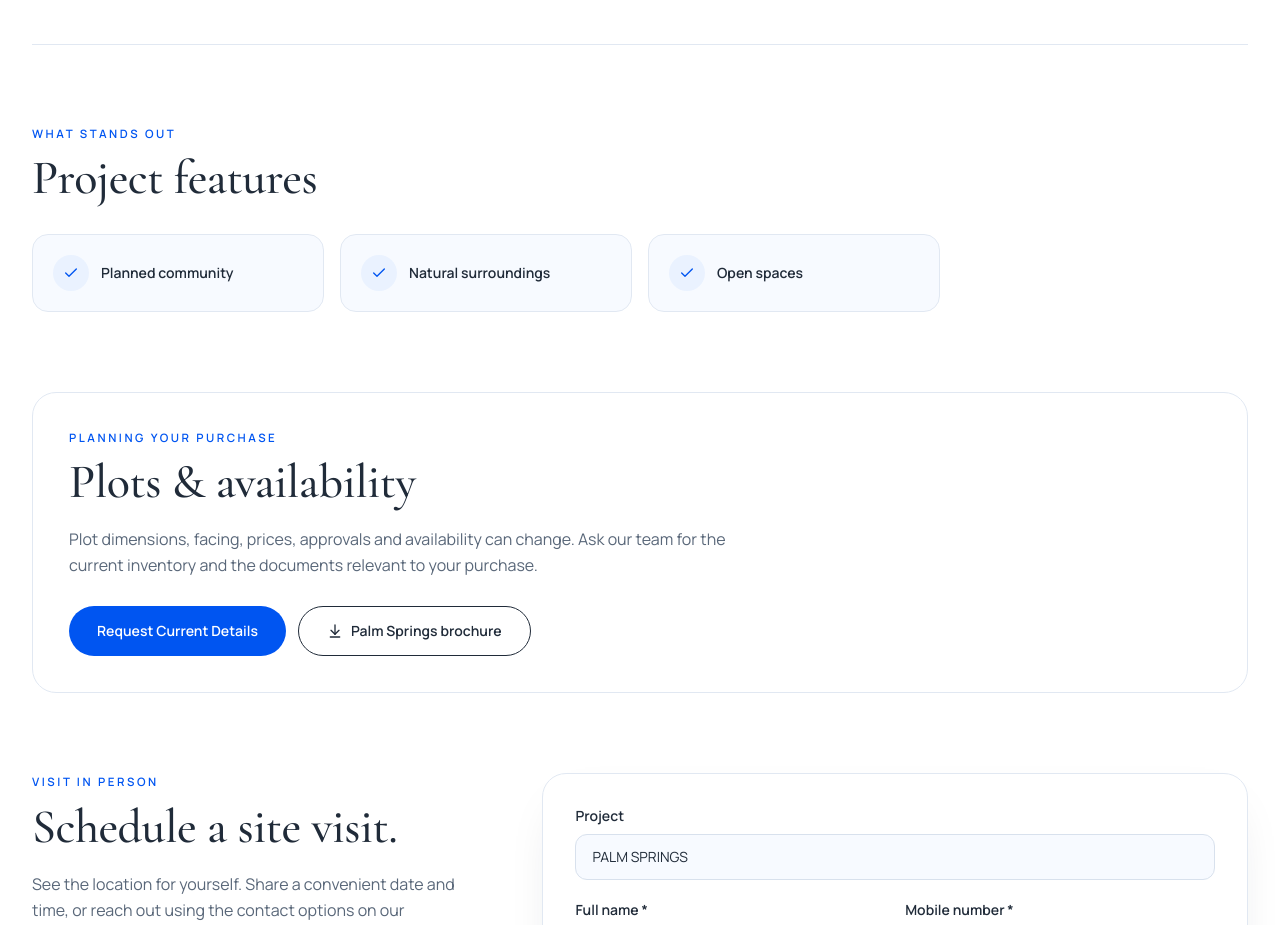
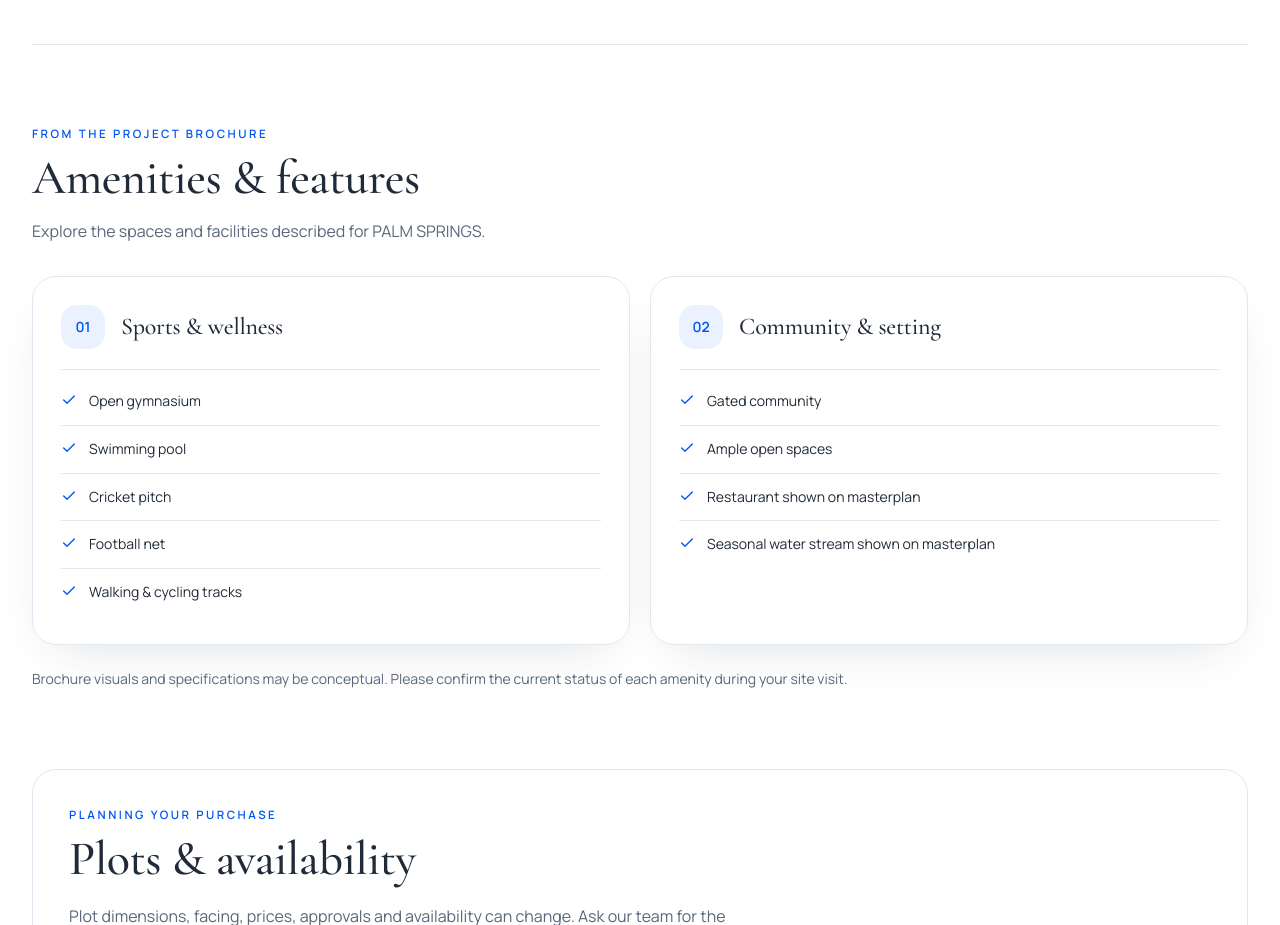
Before and after one commit to deveshqurilo-sudo/bhopal-developer, a Next.js app: page /projects/palm-springs in a window 1280 px wide. Shown: the part 1920-2845 px from the top of the page. Built offline with nearby package versions, Linux system fonts and the light colour scheme.

Commit message:
feat: enhance project details structure, update amenities format, and improve brochure descriptions

```diff
--- a/src/app/projects/[slug]/page.tsx
+++ b/src/app/projects/[slug]/page.tsx
@@ -215,21 +215,46 @@
         </section>
 
         <section id="amenities" className="scroll-mt-24 pt-20">
-          <p className="eyebrow">What stands out</p>
-          <h2 className="mt-3 text-4xl md:text-5xl">Project features</h2>
-          <div className="mt-8 grid gap-4 sm:grid-cols-2 lg:grid-cols-4">
-            {amenities.map((amenity) => (
+          <p className="eyebrow">From the project brochure</p>
+          <h2 className="mt-3 text-4xl md:text-5xl">Amenities & features</h2>
+          <p className="mt-4 max-w-2xl leading-relaxed text-muted-foreground">
+            Explore the spaces and facilities described for {project.name}.
+          </p>
+          <div
+            className={`mt-8 grid gap-5 md:grid-cols-2 ${amenities.length > 2 ? "xl:grid-cols-3" : ""}`}
+          >
+            {amenities.map((group, index) => (
               <div
-                key={amenity}
-                className="flex items-center gap-3 rounded-2xl border bg-secondary/60 p-5"
+                key={group.title}
+                className="rounded-3xl border bg-card p-6 shadow-soft md:p-7"
               >
-                <span className="grid h-9 w-9 shrink-0 place-items-center rounded-full bg-accent text-primary">
-                  <Check className="h-4 w-4" />
-                </span>
-                <span className="text-sm font-semibold">{amenity}</span>
+                <div className="flex items-center gap-4 border-b pb-5">
+                  <span className="grid h-11 w-11 shrink-0 place-items-center rounded-2xl bg-accent text-sm font-semibold text-primary">
+                    {String(index + 1).padStart(2, "0")}
+                  </span>
+                  <h3 className="text-2xl leading-tight">{group.title}</h3>
+                </div>
+                <ul className="mt-2 divide-y">
+                  {group.items.map((item) => (
+                    <li
+                      key={item}
+                      className="flex items-start gap-3 py-3 text-sm leading-relaxed"
+                    >
+                      <Check
+                        className="mt-0.5 h-4 w-4 shrink-0 text-primary"
+                        aria-hidden="true"
+                      />
+                      <span>{item}</span>
+                    </li>
+                  ))}
+                </ul>
               </div>
             ))}
           </div>
+          <p className="mt-6 text-sm text-muted-foreground">
+            Brochure visuals and specifications may be conceptual. Please
+            confirm the current status of each amenity during your site visit.
+          </p>
         </section>
 
         <section id="plots" className="scroll-mt-24 pt-20">
--- a/src/components/layout/footer.tsx
+++ b/src/components/layout/footer.tsx
@@ -2,7 +2,7 @@
 import { navigation, siteConfig } from "@/config/site";
 import { Brand } from "./brand";
 
-type SocialNetwork = "Instagram" | "Facebook" | "LinkedIn";
+type SocialNetwork = "Instagram" | "Facebook";
 
 function SocialIcon({ network }: { network: SocialNetwork }) {
   if (network === "Instagram") {
@@ -29,11 +29,7 @@
       className="h-5 w-5"
       aria-hidden="true"
     >
-      {network === "Facebook" ? (
-        <path d="M16.7 12.9h-3V22H9.6v-9.1H7V9.2h2.6V6.7C9.6 3.5 11 2 14 2h3v3.7h-1.9c-1.4 0-1.5.5-1.5 1.5v2h3.3l-.2 3.7Z" />
-      ) : (
-        <path d="M4.6 3a2 2 0 1 0 0 4 2 2 0 0 0 0-4ZM3 9h3.2v12H3V9Zm5.4 0h3.1v1.6h.1c.4-.8 1.4-1.8 3.1-1.8 3.3 0 3.9 2.1 3.9 4.8V21h-3.2v-6.6c0-1.6 0-3.6-2.2-3.6s-2.6 1.7-2.6 3.5V21H8.4V9Z" />
-      )}
+      <path d="M16.7 12.9h-3V22H9.6v-9.1H7V9.2h2.6V6.7C9.6 3.5 11 2 14 2h3v3.7h-1.9c-1.4 0-1.5.5-1.5 1.5v2h3.3l-.2 3.7Z" />
     </svg>
   );
 }
@@ -42,7 +38,6 @@
   const socialLinks = [
     { label: "Instagram", href: siteConfig.social.instagram },
     { label: "Facebook", href: siteConfig.social.facebook },
-    { label: "LinkedIn", href: siteConfig.social.linkedin },
   ] as const;
 
   return (
--- a/src/features/projects/data/project-details.ts
+++ b/src/features/projects/data/project-details.ts
@@ -6,26 +6,54 @@
   gallery: readonly ProjectImage[];
   galleryNote: string;
   highlights: readonly { label: string; value: string }[];
-  amenities: readonly string[];
+  amenities: readonly {
+    title: string;
+    items: readonly string[];
+  }[];
   brochure: { title: string; href: string; fileName: string };
 }
 
 const details: Record<string, Omit<ProjectDetail, "project">> = {
   "shiv-shakti-dham": {
     gallery: projectImages["shiv-shakti-dham"],
-    galleryNote:
-      "Project concept renders.",
+    galleryNote: "Project concept renders.",
     highlights: [
       { label: "Property type", value: "Residential & commercial plots" },
       { label: "Setting", value: "Main highway, Vidisha Road, Raisen" },
-      { label: "Plot sizes", value: "residential - 800 sqft-1100 sqft Commercial -2500 sqft -15000 sqft" },
-      { label: "Pricing", value: "2000/- sqft for Residential  5000/- sqft for commercial " },
+      {
+        label: "Plot sizes",
+        value:
+          "residential - 800 sqft-1100 sqft Commercial -2500 sqft -15000 sqft",
+      },
+      {
+        label: "Pricing",
+        value: "2000/- sqft for Residential  5000/- sqft for commercial ",
+      },
     ],
     amenities: [
-      "Main highway access",
-      "Residential plots",
-      "Commercial plots",
-      "Road connectivity",
+      {
+        title: "Access & planning",
+        items: [
+          "Main 200 ft road access",
+          "Wide cemented internal roads",
+          "Vaastu-based planning",
+          "Hill-view plots",
+        ],
+      },
+      {
+        title: "Utilities & security",
+        items: [
+          "Concrete drainage system",
+          "Electricity",
+          "Rainwater harvesting",
+          "24×7 security system",
+          "Gated community",
+        ],
+      },
+      {
+        title: "Green spaces",
+        items: ["Temple", "Large gardens", "Forest surroundings"],
+      },
     ],
     brochure: {
       title: "Shiv Shakti Dham brochure",
@@ -35,15 +63,46 @@
   },
   "royal-green-park": {
     gallery: projectImages["royal-green-park"],
-    galleryNote:
-      "Project concept renders.",
+    galleryNote: "Project concept renders.",
     highlights: [
       { label: "Property type", value: "Farmhouse plots" },
       { label: "Location", value: "Phanda Kalan, Bhopal Indore Bypass" },
       { label: "Plot sizes", value: "600sqft-1250 sqft" },
       { label: "Pricing", value: "1699/- sqft" },
     ],
-    amenities: ["Wide roads", "Green gardens", "24×7 security", "Open spaces"],
+    amenities: [
+      {
+        title: "Access & security",
+        items: [
+          "Grand entrance gate with guard room",
+          "30 ft wide CC roads",
+          "24×7 security",
+          "CCTV surveillance",
+          "LED street lights",
+          "Underground electricity",
+        ],
+      },
+      {
+        title: "Wellness & recreation",
+        items: [
+          "Meditation room",
+          "Swimming pool",
+          "Sports facilities",
+          "Children’s play area",
+          "Jogging track & pathways",
+        ],
+      },
+      {
+        title: "Community & gardens",
+        items: [
+          "Grand temple",
+          "Senior citizen seating area",
+          "Gazebo",
+          "Clubhouse",
+          "Gardens",
+        ],
+      },
+    ],
     brochure: {
       title: "Royal Green Park brochure",
       href: "/pdf/RGP%20BROCHURE-1.pdf",
@@ -60,7 +119,27 @@
       { label: "Plot sizes", value: "7000sqft-12000sqft" },
       { label: "Pricing", value: "1499/- sqft" },
     ],
-    amenities: ["Planned community", "Natural surroundings", "Open spaces"],
+    amenities: [
+      {
+        title: "Sports & wellness",
+        items: [
+          "Open gymnasium",
+          "Swimming pool",
+          "Cricket pitch",
+          "Football net",
+          "Walking & cycling tracks",
+        ],
+      },
+      {
+        title: "Community & setting",
+        items: [
+          "Gated community",
+          "Ample open spaces",
+          "Restaurant shown on masterplan",
+          "Seasonal water stream shown on masterplan",
+        ],
+      },
+    ],
     brochure: {
       title: "Palm Springs brochure",
       href: "/pdf/Palm%20Spring.pdf",
```
